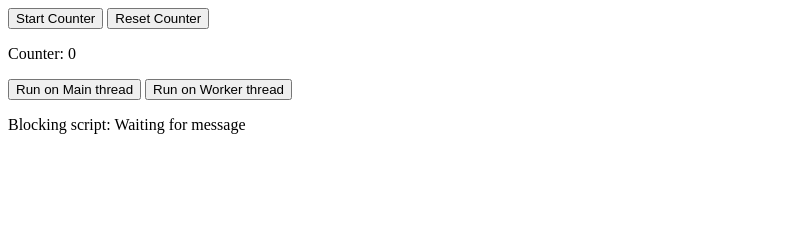
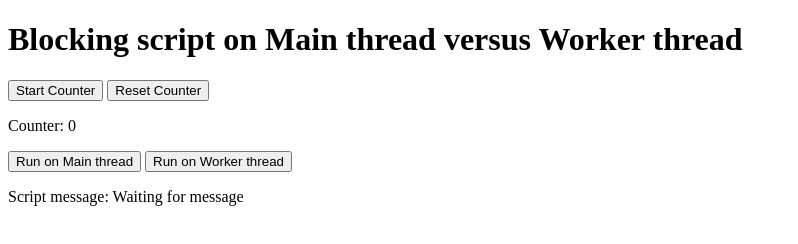
Before and after one commit to claytron5000/worker-demo, a website: page index.html in a window 1280 px wide. Shown: the whole page, without its empty margins (0-798 px from the left). Drawn offline with Linux system fonts and the light colour scheme.

Commit message:
A little copy

```diff
--- a/blocker.js
+++ b/blocker.js
@@ -1,7 +1,11 @@
 function blocker(message) {
     const endTime = Date.now() + 2000;
     while (Date.now() < endTime) {
-        console.log("running on main thread")
+        console.log("running blocking script")
+        // The message gets returned, but the loggin never stops in the worker, I'm not sure why.
+        if (Date.now() > endTime) {
+            break;
+        }
     }
     return message;
 
--- a/index.html
+++ b/index.html
@@ -9,6 +9,7 @@
 </head>
 
 <body>
+    <h1>Blocking script on Main thread versus Worker thread</h1>
     <div>
         <button id="start-counter" onclick="startCounter()">Start Counter</button>
         <button id="reset-counter" onclick="resetCounter()">Reset Counter</button>
@@ -17,7 +18,7 @@
     <div>
         <button id="main-thread" onclick="startBlockingAction()">Run on Main thread</button>
         <button id="worker-thread" onclick="startNonBlockingAction()">Run on Worker thread</button>
-        <p>Blocking script: <span id="script-message">Waiting for message</span></p>
+        <p>Script message: <span id="script-message">Waiting for message</span></p>
     </div>
 
     <script src="./blocker.js"></script>
@@ -28,7 +29,6 @@
             worker.postMessage('start');
             worker.onmessage = (e) => {
                 document.querySelector("#script-message").textContent = e.data;
-                // This worker is not terminating, nor closing from inside. I'm not sure why.
                 worker.terminate();
             }
         }
```
